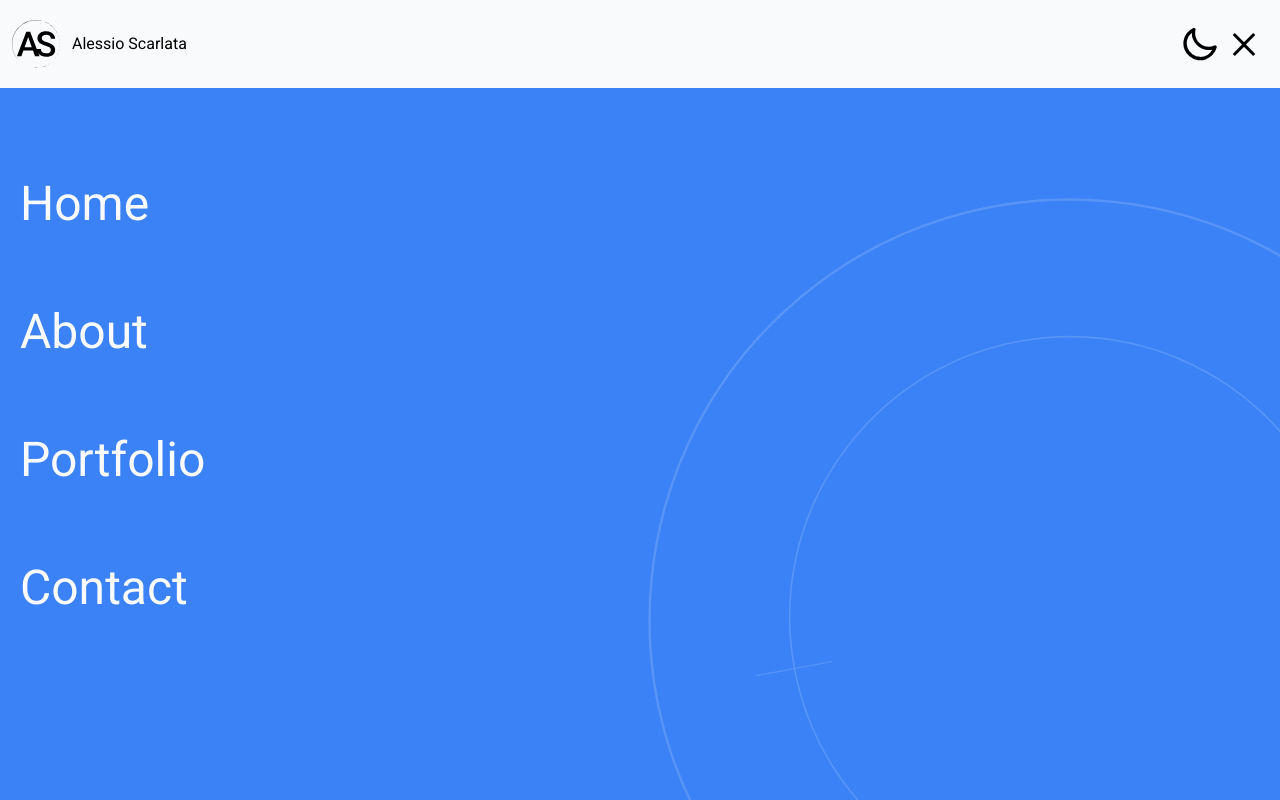
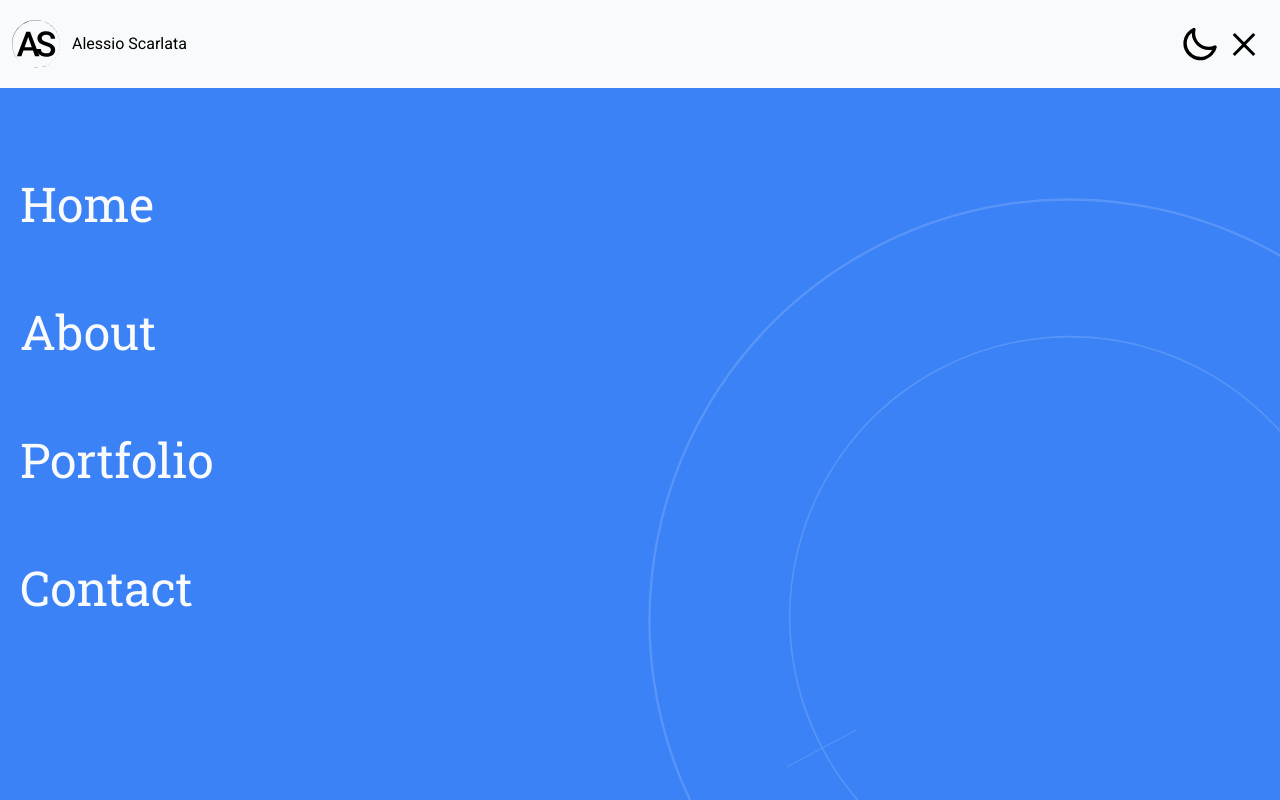
Before and after one commit to xScafu/portfolio-site-react, a React (Vite) app: page /portfolio in a window 1280 px wide. Both pictures are taken after a click on the button 1244 px from the left and 44 px from the top of the page. Shown: the top 800 px of the page. Built offline with nearby package versions, Linux system fonts and the light colour scheme.

Commit message:
portfolio modified - darkMode localStorage

```diff
--- /dev/null
+++ b/src/components/CardContainer.jsx
@@ -0,0 +1,14 @@
+import Card from "../components/Card";
+
+export default function CardContainer() {
+  return (
+    <div className="grid grid-rows-2 gap-10 mt-32">
+      <Card />
+      <Card />
+      <Card />
+      <Card />
+      <Card />
+      <Card />
+    </div>
+  );
+}
--- a/src/components/MobileMenu.jsx
+++ b/src/components/MobileMenu.jsx
@@ -35,14 +35,14 @@ export default function MobileMenu() {
       animate={isVisibile ? "open" : "close"}
       className="bg-blue-500 dark:bg-slate-700 h-screen"
     >
-      <ul className="p-5 relative w-screen text-start text-gray-50 z-10">
+      <ul className="p-5 relative w-screen text-start font-serif text-gray-50 z-10">
         <li className="mt-20 text-5xl">
           <Link onClick={dispatch} to={"/"}>
             {" "}
             Home
           </Link>
         </li>
-        <li className="mt-20 text-5xl">About</li>
+        <motion.li className="mt-20 text-5xl">About</motion.li>
         <li className="mt-20 text-5xl">
           <Link onClick={dispatch} to={"/portfolio"}>
             {" "}
--- /dev/null
+++ b/src/components/PortfolioPresentation.jsx
@@ -0,0 +1,11 @@
+export default function PortfolioPresentation() {
+  return (
+    <div className="text-center bg-blue-400 dark:bg-slate-600 text-gray-50 p-5 -mx-5">
+      <h1 className="font-bold text-4xl mt-32">Welcome into my portfolio</h1>
+      <p className="font-serif text-lg mt-10 mb-32">
+        Here, you can see all my works and my progression in creating responsive
+        and modern websites and web applications.
+      </p>
+    </div>
+  );
+}
--- a/src/components/Presentation.jsx
+++ b/src/components/Presentation.jsx
@@ -69,7 +69,7 @@ export default function Presentation() {
         variants={scrollPop}
         initial="initial"
         whileInView="inView"
-        viewport={{ once: true, amount: 0.5 }}
+        viewport={{ once: true, amount: 0.8 }}
         className="font-serif bg-gray-50 dark:bg-slate-800 border border-blue-400 dark:border-blue-200 flex flex-col items-center rounded-md mt-32 drop-shadow-sm shadow-black md:w-2/3 md:mx-auto"
       >
         <h2 className="font-bold text-3xl text-center my-5">Who am I?</h2>
--- a/src/features/theme/themeSlice.js
+++ b/src/features/theme/themeSlice.js
@@ -1,14 +1,17 @@
 import { createSlice } from "@reduxjs/toolkit";
+
+let darkMode = JSON.parse(localStorage.getItem("theme")) || false;
 
 const themeSlice = createSlice({
   name: "theme",
-  initialState: { darkMode: false },
+  initialState: { darkMode: darkMode },
   reducers: {
     toggleDarkMode: (state) => {
       state.darkMode = !state.darkMode;
+      localStorage.setItem("theme", JSON.stringify(state.darkMode));
     },
   },
 });
 
-export const { toggleDarkMode } = themeSlice.actions;
+export const { toggleDarkMode, themeStorage } = themeSlice.actions;
 export default themeSlice.reducer;
--- a/src/routes/Portfolio.jsx
+++ b/src/routes/Portfolio.jsx
@@ -1,6 +1,8 @@
 import Footer from "../components/Footer";
 import Navbar from "../components/Navbar";
 import MobileMenu from "../components/MobileMenu";
+import CardContainer from "../components/CardContainer";
+import PortfolioPresentation from "../components/PortfolioPresentation";
 
 export default function Portfolio() {
   return (
@@ -9,6 +11,8 @@ export default function Portfolio() {
       <div className={`absolute z-10 top-20 right-[-12px] overflow-hidden`}>
         <MobileMenu />
       </div>
+      <PortfolioPresentation />
+      <CardContainer />
       <Footer />
     </div>
   );
--- a/tailwind.config.cjs
+++ b/tailwind.config.cjs
@@ -25,5 +25,5 @@ export default {
     logs: true, // Shows info about daisyUI version and used config in the console when building your CSS
     themeRoot: ":root", // The element that receives theme color CSS variables
   },
-  darkMode: "selector",
+  darkMode: ["selector"],
 };
```
